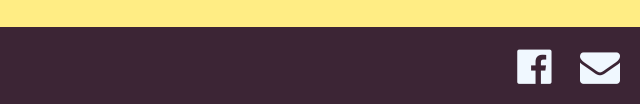
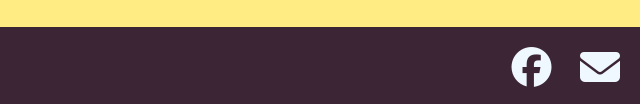
Before and after one commit to willake/WanderingLions, a plain HTML site: page about.html in a window 1280 px wide. Shown: the part 952-1056 px from the top of the page, 640-1280 px from the left. Drawn offline with Linux system fonts and the light colour scheme.

Commit message:
Update about.html

```diff
--- a/about.html
+++ b/about.html
@@ -11,7 +11,7 @@
     <link rel=stylesheet type="text/css" href="css/bootstrap-theme.min.css">
     <link rel=stylesheet type="text/css" href="css/fondation.css">
     <link rel=stylesheet type="text/css" href="css/about.css">
-    <link rel="stylesheet" href="http://cdnjs.cloudflare.com/ajax/libs/font-awesome/4.4.0/css/font-awesome.min.css">
+    <script src="https://use.fontawesome.com/3e3e6b488a.js"></script>
     <link href='http://fonts.googleapis.com/css?family=Lato&subset=latin,latin-ext' rel='stylesheet' type='text/css'>
     <meta name="viewport" content="width=device-width, initial-scale=1">
 </head>
```
